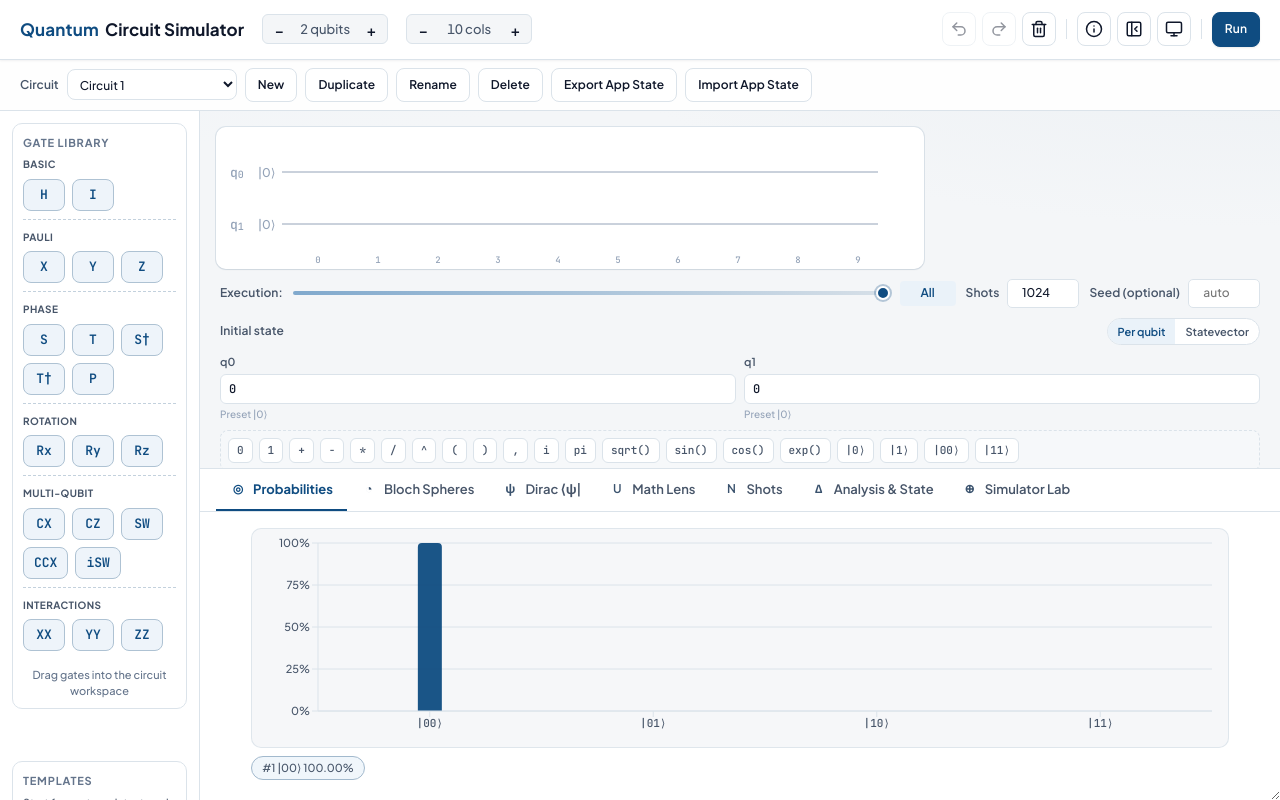
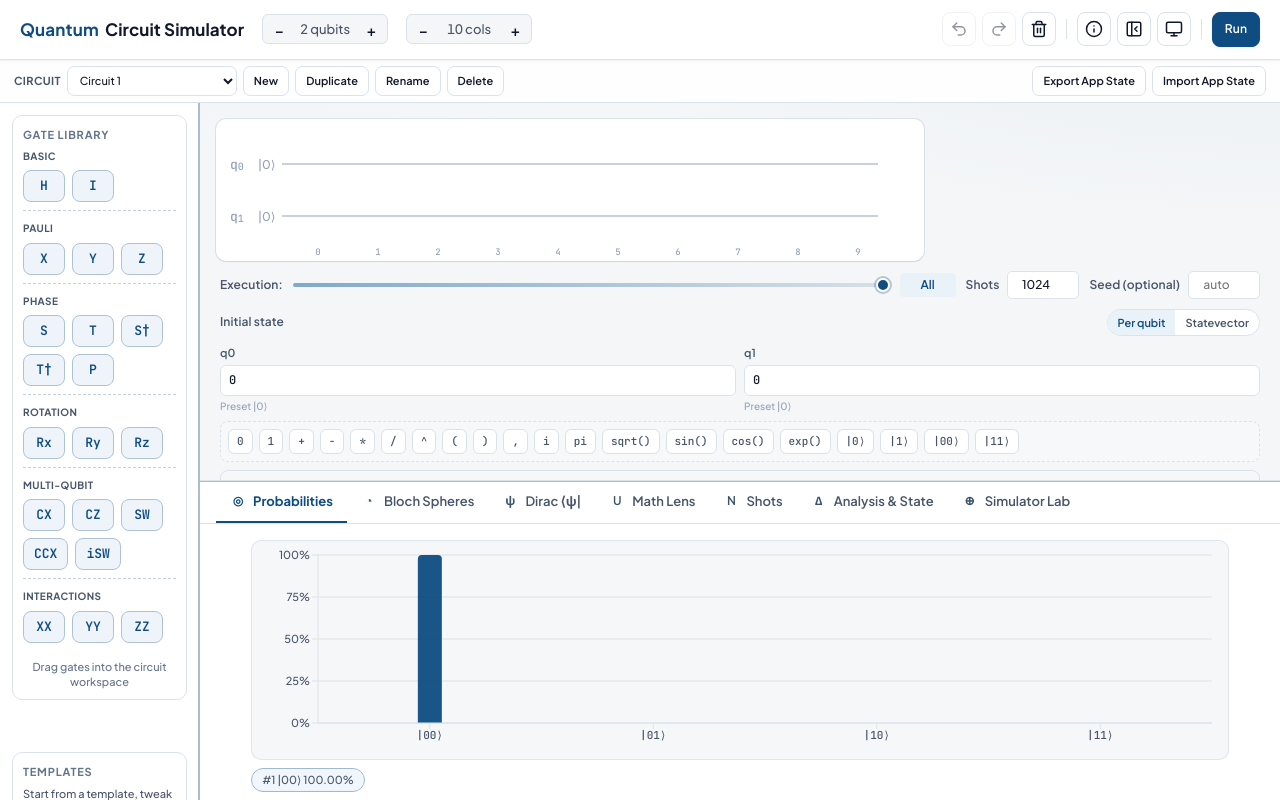
Before and after one commit to akiftaseen/Quantum-computing-circuit, a React (Vite) app: page / in a window 1280 px wide. Built offline with nearby package versions, Linux system fonts and the light colour scheme.

Commit message:
feat: Enhance UI components with improved styling and resizing functionality for results panel

```diff
--- a/src/App.css
+++ b/src/App.css
@@ -400,26 +400,62 @@ textarea:focus-visible {
   display: flex;
   align-items: center;
   gap: 8px;
-  padding: 8px 20px;
+  padding: 6px 14px;
   border-bottom: 1px solid var(--border);
   background: color-mix(in srgb, var(--card) 92%, var(--bg));
   flex-wrap: wrap;
 }
 
+.drafts-primary-actions,
+.drafts-secondary-actions {
+  display: flex;
+  align-items: center;
+  gap: 6px;
+  flex-wrap: wrap;
+}
+
+.drafts-bar-spacer {
+  flex: 1 1 auto;
+  min-width: 16px;
+}
+
 .drafts-label {
-  font-size: 12px;
-  color: var(--text-2);
-  font-weight: 600;
+  font-size: 11px;
+  color: var(--text-2);
+  font-weight: 700;
+  text-transform: uppercase;
+  letter-spacing: 0.35px;
 }
 
 .drafts-select {
   min-width: 170px;
   border: 1px solid var(--border);
-  border-radius: 8px;
+  border-radius: 7px;
   background: var(--card);
   color: var(--text);
-  font-size: 12px;
-  padding: 6px 8px;
+  font-size: 11px;
+  height: 30px;
+  padding: 4px 8px;
+}
+
+.drafts-bar .btn {
+  height: 30px;
+  min-height: 30px;
+  padding: 0 10px;
+  border-radius: 7px;
+  font-size: 11px;
+  letter-spacing: 0.05px;
+}
+
+@media (max-width: 820px) {
+  .drafts-bar-spacer {
+    display: none;
+  }
+
+  .drafts-secondary-actions {
+    width: 100%;
+    justify-content: flex-end;
+  }
 }
 
 /* ===================== Left Sidebar ===================== */
@@ -446,15 +482,26 @@ textarea:focus-visible {
 .sidebar-resizer {
   position: absolute;
   top: 0;
-  right: -3px;
+  right: -4px;
   bottom: 0;
-  width: 6px;
+  width: 8px;
   cursor: col-resize;
   z-index: 10;
-  transition: background 150ms ease;
-}
-
-.sidebar-resizer:hover, .sidebar-resizer.resizing {
+}
+
+.sidebar-resizer::before {
+  content: '';
+  position: absolute;
+  top: 0;
+  bottom: 0;
+  left: 3px;
+  width: 2px;
+  background: color-mix(in srgb, var(--primary) 25%, var(--border));
+  transition: background-color 140ms ease;
+}
+
+.sidebar-resizer:hover::before,
+.sidebar-resizer.resizing::before {
   background: var(--primary);
 }
 
@@ -605,6 +652,32 @@ textarea:focus-visible {
   min-width: 0;
 }
 
+.main-horizontal-resizer {
+  position: absolute;
+  top: -4px;
+  left: 0;
+  right: 0;
+  height: 8px;
+  cursor: row-resize;
+  z-index: 4;
+}
+
+.main-horizontal-resizer::before {
+  content: '';
+  position: absolute;
+  left: 0;
+  right: 0;
+  top: 3px;
+  height: 2px;
+  background: color-mix(in srgb, var(--primary) 25%, var(--border));
+  transition: background-color 140ms ease;
+}
+
+.main-horizontal-resizer:hover::before,
+.main-horizontal-resizer.resizing::before {
+  background: var(--primary);
+}
+
 /* ---- Circuit Canvas ---- */
 .circuit-scroll {
   flex: 1;
@@ -1026,15 +1099,14 @@ textarea:focus-visible {
 
 /* ===================== Results Panel ===================== */
 .results-panel {
+  position: relative;
   border-top: 1px solid var(--border);
   background: var(--card);
   flex-shrink: 0;
   display: flex;
   flex-direction: column;
-  max-height: 62vh;
   min-height: 150px;
   overflow: auto;
-  resize: vertical;
   overscroll-behavior: contain;
 }
 
@@ -3227,7 +3299,10 @@ textarea:focus-visible {
 
   .results-panel {
     max-height: 260px;
-    resize: none;
+  }
+
+  .main-horizontal-resizer {
+    display: none;
   }
 
   .results-content {
--- a/src/App.tsx
+++ b/src/App.tsx
@@ -59,6 +59,7 @@ const fitArray = <T,>(source: T[], len: number, fill: T): T[] =>
 const loadPersistedAppState = (): Partial<{
   sidebarCollapsed: boolean;
   sidebarWidth: number;
+  resultsPanelHeight: number;
   tab: Tab;
   numShots: number;
   shotSeedInput: string;
@@ -98,6 +99,8 @@ const App: React.FC = () => {
   const [showGateModal, setShowGateModal] = useState(false);
   const [sidebarWidth, setSidebarWidth] = useState(persisted.sidebarWidth ?? 200);
   const [isResizingSidebar, setIsResizingSidebar] = useState(false);
+  const [resultsPanelHeight, setResultsPanelHeight] = useState(persisted.resultsPanelHeight ?? 320);
+  const [isResizingResults, setIsResizingResults] = useState(false);
   const [initialStateMode, setInitialStateMode] = useState<InitialStateInputMode>(persisted.initialStateMode ?? 'qubit');
   const [initialQubitExprs, setInitialQubitExprs] = useState<string[]>(() => persisted.initialQubitExprs ?? Array(INIT.numQubits).fill('0'));
   const [statevectorExpr, setStatevectorExpr] = useState<string>(persisted.statevectorExpr ?? '');
@@ -108,6 +111,7 @@ const App: React.FC = () => {
   const qubitInputRefs = useRef<Array<HTMLInputElement | null>>([]);
   const statevectorInputRef = useRef<HTMLTextAreaElement | null>(null);
   const appStateImportRef = useRef<HTMLInputElement | null>(null);
+  const mainAreaRef = useRef<HTMLElement | null>(null);
 
   // Keyboard shortcuts are defined after handlers to avoid stale references.
 
@@ -127,6 +131,28 @@ const App: React.FC = () => {
     }
   }, [isResizingSidebar]);
 
+  const startResizingResults = useCallback((e: React.MouseEvent) => {
+    e.preventDefault();
+    setIsResizingResults(true);
+  }, []);
+
+  const stopResizingResults = useCallback(() => {
+    setIsResizingResults(false);
+  }, []);
+
+  const resizeResults = useCallback((e: MouseEvent) => {
+    if (!isResizingResults) return;
+    const main = mainAreaRef.current;
+    if (!main) return;
+
+    const rect = main.getBoundingClientRect();
+    const nextHeight = rect.bottom - e.clientY;
+    const minHeight = 170;
+    const maxHeight = Math.max(minHeight, rect.height - 220);
+    const clamped = Math.min(Math.max(minHeight, nextHeight), maxHeight);
+    setResultsPanelHeight(clamped);
+  }, [isResizingResults]);
+
   useEffect(() => {
     if (isResizingSidebar) {
       window.addEventListener('mousemove', resizeSidebar);
@@ -139,10 +165,22 @@ const App: React.FC = () => {
   }, [isResizingSidebar, resizeSidebar, stopResizingSidebar]);
 
   useEffect(() => {
+    if (isResizingResults) {
+      window.addEventListener('mousemove', resizeResults);
+      window.addEventListener('mouseup', stopResizingResults);
+      return () => {
+        window.removeEventListener('mousemove', resizeResults);
+        window.removeEventListener('mouseup', stopResizingResults);
+      };
+    }
+  }, [isResizingResults, resizeResults, stopResizingResults]);
+
+  useEffect(() => {
     try {
       localStorage.setItem(APP_STATE_STORAGE_KEY, JSON.stringify({
         sidebarCollapsed,
         sidebarWidth,
+        resultsPanelHeight,
         tab,
         numShots,
         shotSeedInput,
@@ -160,6 +198,7 @@ const App: React.FC = () => {
   }, [
     sidebarCollapsed,
     sidebarWidth,
+    resultsPanelHeight,
     tab,
     numShots,
     shotSeedInput,
@@ -643,6 +682,7 @@ const App: React.FC = () => {
       />
 
       <div className="drafts-bar" aria-label="Circuit drafts">
+        <div className="drafts-primary-actions">
           <label className="drafts-label" htmlFor="draft-select">Circuit</label>
           <select id="draft-select" className="drafts-select" value={activeDraftId} onChange={(e) => switchDraft(e.target.value)}>
             {drafts.map((draft) => (
@@ -653,8 +693,14 @@ const App: React.FC = () => {
           <button className="btn" onClick={duplicateActiveDraft} disabled={!activeDraft}>Duplicate</button>
           <button className="btn" onClick={renameActiveDraft} disabled={!activeDraft}>Rename</button>
           <button className="btn" onClick={deleteActiveDraft} disabled={!activeDraft}>Delete</button>
+        </div>
+
+        <div className="drafts-bar-spacer" aria-hidden="true" />
+
+        <div className="drafts-secondary-actions">
           <button className="btn" onClick={exportAppState}>Export App State</button>
           <button className="btn" onClick={() => appStateImportRef.current?.click()}>Import App State</button>
+        </div>
         <input
           ref={appStateImportRef}
           type="file"
@@ -705,7 +751,7 @@ const App: React.FC = () => {
         </aside>
 
         {/* ─── Main Area ─── */}
-        <main className="main-area" id="main-content" aria-label="Circuit workspace">
+        <main className="main-area" id="main-content" aria-label="Circuit workspace" ref={mainAreaRef}>
           {/* ─── Circuit Canvas ─── */}
           <div className="circuit-scroll">
             <CircuitGrid
@@ -888,7 +934,14 @@ const App: React.FC = () => {
           )}
 
           {/* ─── Results Panel ─── */}
-          <div className="results-panel">
+          <div className="results-panel" style={{ height: resultsPanelHeight }}>
+            <div
+              className={`main-horizontal-resizer${isResizingResults ? ' resizing' : ''}`}
+              onMouseDown={startResizingResults}
+              role="separator"
+              aria-orientation="horizontal"
+              aria-label="Resize results panel"
+            />
             <div className="results-tabs" role="tablist" aria-label="Result views">
               {TABS.map((t, idx) => (
                 <button
--- a/src/components/ProbabilityChart.tsx
+++ b/src/components/ProbabilityChart.tsx
@@ -38,16 +38,13 @@ const ProbabilityChart: React.FC<Props> = ({ state, numQubits }) => {
     background: 'var(--card)',
   };
   const xTickInterval = data.length > 16 ? Math.ceil(data.length / 16) - 1 : 0;
-  const yDomain = React.useMemo(
-    () => computeAdaptiveDomain(data.map((row) => row.prob), {
-      defaultDomain: [0, 1],
-      clampMin: 0,
-      clampMax: 1,
-      flatPad: 0.03,
-      minPad: 0.01,
-    }),
-    [data],
-  );
+  const yDomain = computeAdaptiveDomain(data.map((row) => row.prob), {
+    defaultDomain: [0, 1],
+    clampMin: 0,
+    clampMax: 1,
+    flatPad: 0.03,
+    minPad: 0.01,
+  });
 
   return (
     <div className="probability-chart-wrap">
```
Also changed, not shown: 1 other file (tests, documents, lock files or other folders). Lines whose indentation alone changed are shown as unchanged.
